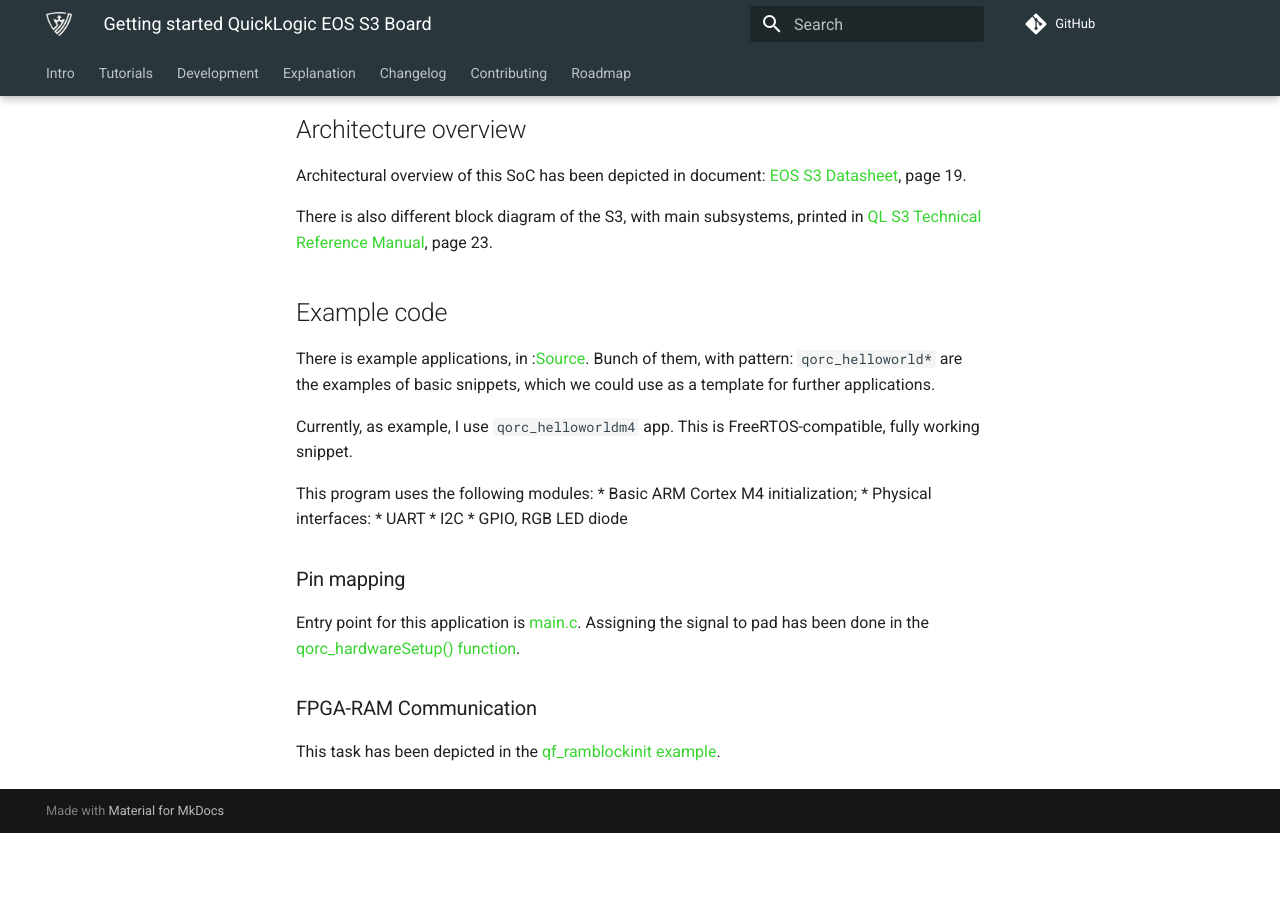
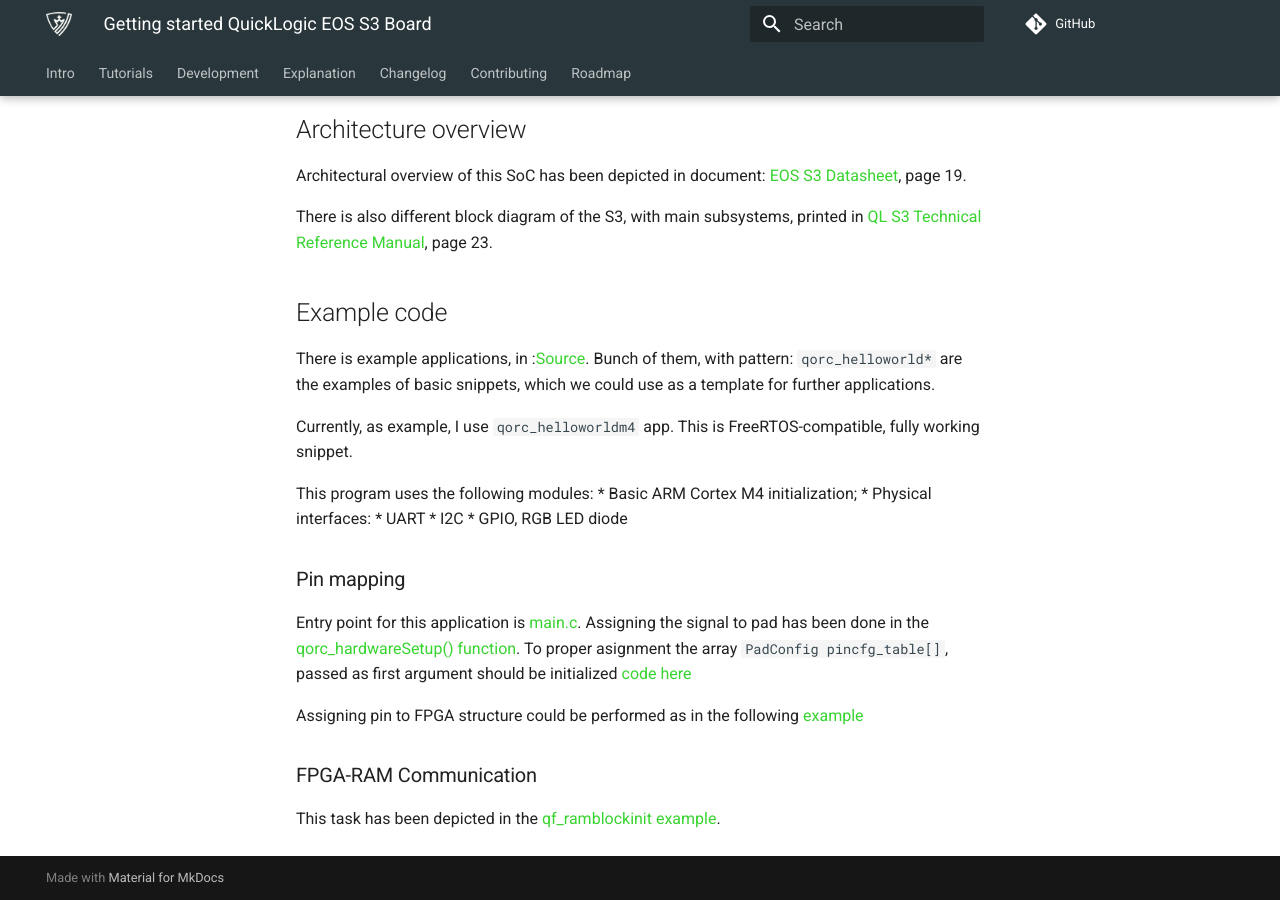
Before and after one commit to Dasharo/twpm-docs, an MkDocs documentation site: the page built from docs/tutorials/tutorial_start_EOS-S3_HW.md, in a window 1280 px wide and 900 px high, scrolled down 1380 px. Built offline with MkDocs 1.6.1 and Material for MkDocs 9.7.7, drawn with Linux system fonts in a browser that asks for light colours; comment, search, counter and statistics services are not loaded; before the commit the page ends 2213 px from its top, so only the background shows below that.

Commit message:
tutorial_start_EOS-S3_HW.md: Connect IO pads to signal, FPGA way
Signed-off-by: Karol Zmyslowski <karol.zmyslowski@3mdeb.com>

```diff
--- a/docs/tutorials/tutorial_start_EOS-S3_HW.md
+++ b/docs/tutorials/tutorial_start_EOS-S3_HW.md
@@ -83,7 +83,10 @@
 
 Entry point for this application is [main.c](https://github.com/coolbreeze413/qorc-onion-apps/blob/master/qorc_helloworldm4/src/main.c).
 Assigning the signal to pad has been done in the [qorc_hardwareSetup() function](https://github.com/coolbreeze413/qorc-onion-apps/blob/a960ca3f450fafde9da07547b35efe8e1caa2574/qorc_helloworldm4/src/qorc_hardwaresetup.c#LL48C9-L48C9).
+To proper asignment the array `PadConfig pincfg_table[]`, passed as first
+argument should be initialized [code here](https://github.com/coolbreeze413/qorc-onion-apps/blob/a960ca3f450fafde9da07547b35efe8e1caa2574/qorc_helloworldm4/src/pincfg_table.c#L21)
 
+Assigning pin to FPGA structure could be performed as in the following [example](https://github.com/coolbreeze413/qorc-onion-apps/blob/a960ca3f450fafde9da07547b35efe8e1caa2574/qorc_helloworldfpga/fpga/rtl/quickfeather.pcf#LL44C8-L44C8)
 
 ### FPGA-RAM Communication
 
```
